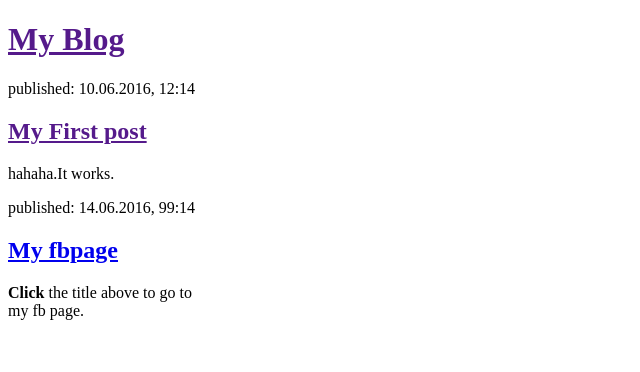
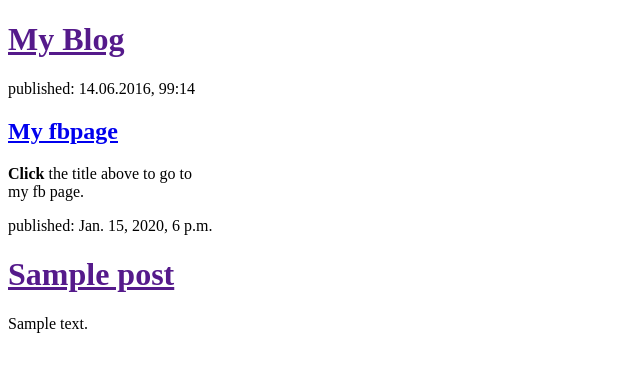
Before and after one commit to SuganthanChandran/my-first-blog, a Django app: template blog/templates/blog/post_list.html in a window 1280 px wide. Shown: the top 372 px of the page, without its empty margins (0-640 px from the left). Run offline with Django 3.2, Linux system fonts and the light colour scheme; the template is opened without the code that fills it: values that come from a table or form of the project are taken from there, others are empty; tables that the repository leaves empty hold one stand-in row (values such as "Sample post").

Commit message:
modified template to display post from database

```diff
--- a/blog/templates/blog/post_list.html
+++ b/blog/templates/blog/post_list.html
@@ -3,19 +3,27 @@
 <head>
 	<title>The Bird's view</title>
 </head>
+
 <body>
 	<div>
 		<h1><a href="">My Blog</a></h1>
 	</div>
-	<div>
-            <p>published: 10.06.2016, 12:14</p>
-            <h2><a href="">My First post</a></h2>
-            <p>hahaha.It works.</p>
-    </div>
+
 	<div>
             <p>published: 14.06.2016, 99:14</p>
             <h2><a href="https://www.facebook.com/suganthan.chandran">My fbpage</a></h2>
             <p><strong>Click</strong> the title above to go to <br />my fb page.</p>
     </div>
+
+{% for post in posts %}
+	<div>
+		<p>published: {{ post.published_date }}</p>
+		<h1><a href="">{{ post.title }}</a></h1>
+		<p>{{post.text|linebreaks}}</p>
+	</div>
+
+{% endfor %}
+
+
 </body>
 </html>
--- a/blog/views.py
+++ b/blog/views.py
@@ -1,5 +1,8 @@
 from django.shortcuts import render
+from django.utils import timezone
+from .models import Post
 
 # Create your views here.
 def post_list(request):
-	return render(request,'blog/post_list.html',{})
+	posts= Post.objects.filter(published_date__lte=timezone.now()).order_by('published_date')
+	return render(request,'blog/post_list.html',{'posts':posts})
```
